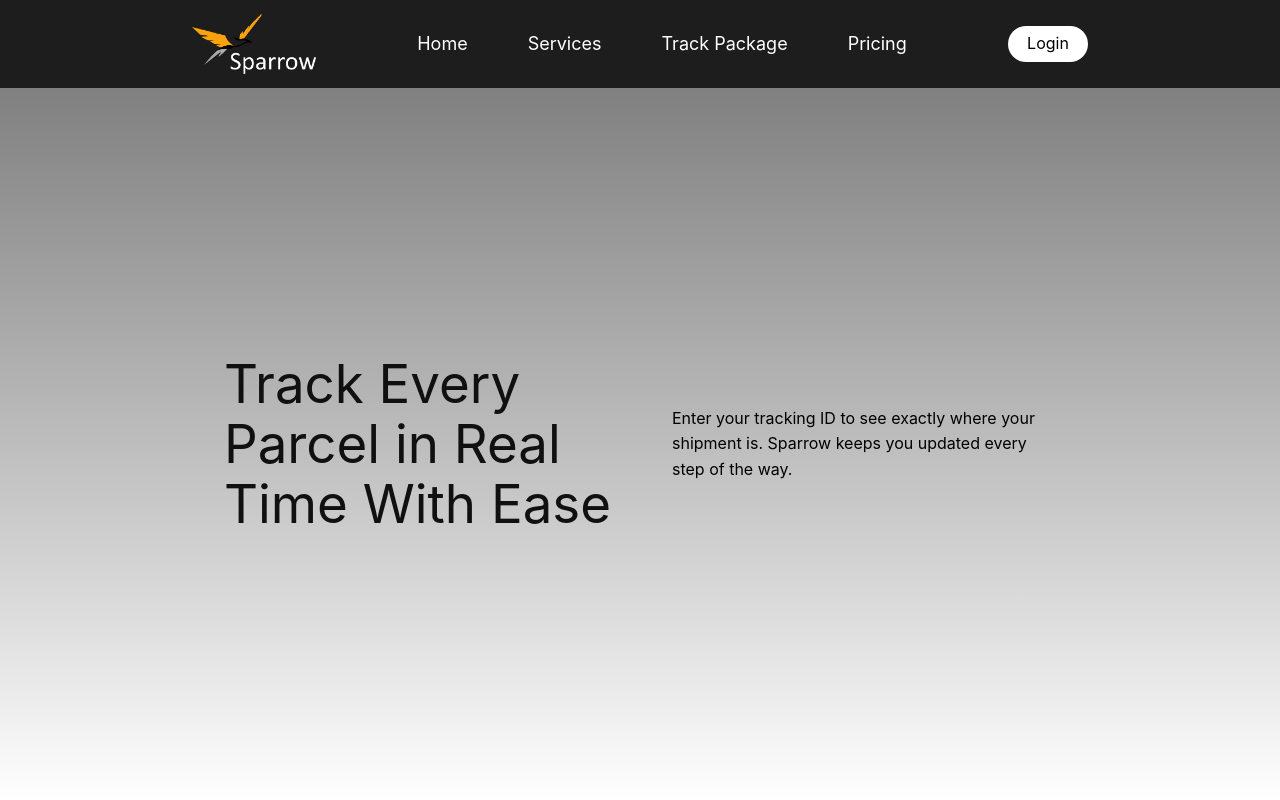
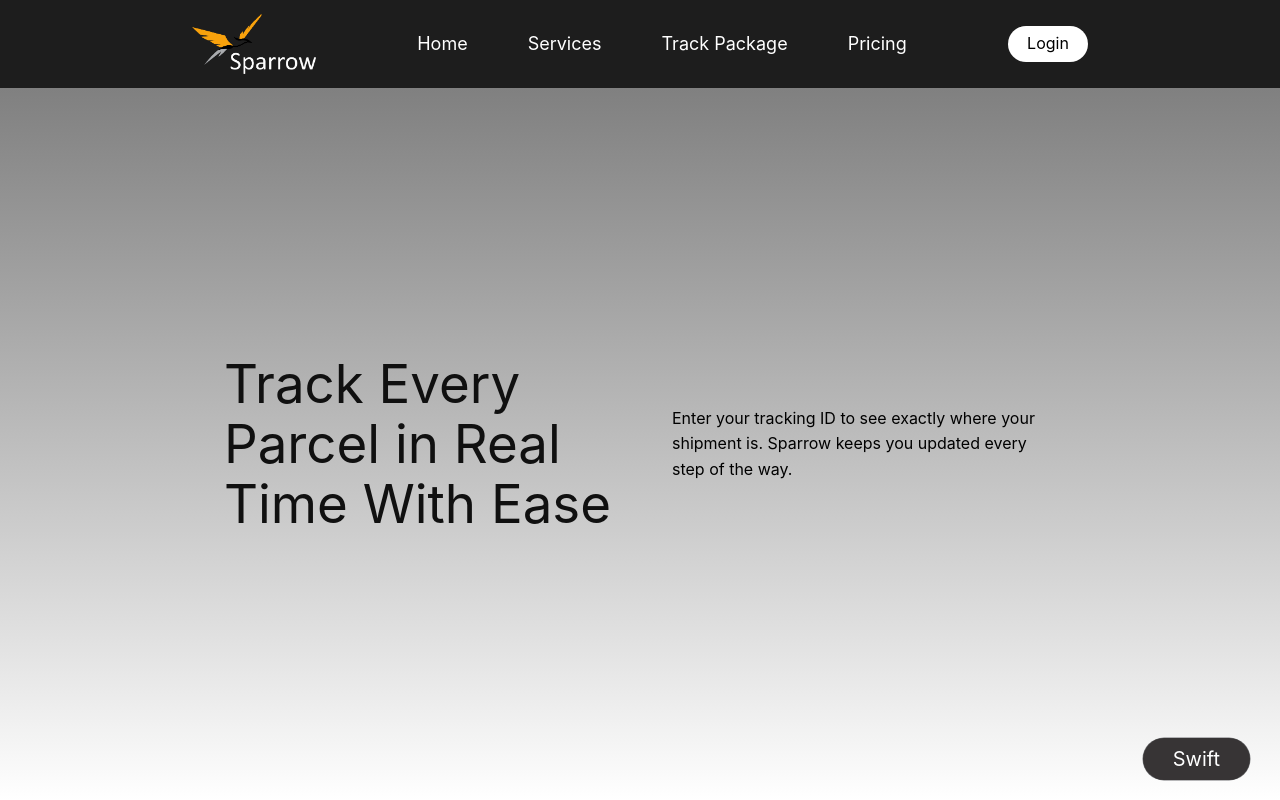
Before and after one commit to Nivakaran-S/sparrow-frontend, a Next.js app: page /track in a window 1280 px wide. Shown: the top 800 px of the page. Built offline with nearby package versions, Linux system fonts and the light colour scheme.

Commit message:
updated changes to ui

```diff
--- a/app/pricing/page.tsx
+++ b/app/pricing/page.tsx
@@ -1,6 +1,7 @@
 import Footer from "../components/Footer";
 import Navigation from "../components/Navigation";
 import PackagePrice from "../components/PackagePrice";
+import Swift from "../components/Swift";
 
 export default function Pricing() {
     return(
@@ -22,6 +23,7 @@ export default function Pricing() {
                 </div>
             </div>
             <PackagePrice/>
+            <Swift/>
             <Footer/>
         </div>
     )
--- a/app/register/page.tsx
+++ b/app/register/page.tsx
@@ -5,6 +5,7 @@ import Link from "next/link";
 import Navigation from "../components/Navigation";
 import Footer from "../components/Footer";
 import RegistrationForm from "../components/RegistrationForm";
+import Swift from "../components/Swift";
 
 
 export default function Register() {
@@ -20,6 +21,7 @@ export default function Register() {
       <div className="bg-gradient-to-b from-[#808080]  to-white">
         <RegistrationForm/>
       </div>
+      <Swift/>
      <Footer/>
     </div>
   );
--- a/app/services/page.tsx
+++ b/app/services/page.tsx
@@ -1,5 +1,6 @@
 import Footer from "../components/Footer";
 import Navigation from "../components/Navigation";
+import Swift from "../components/Swift";
 import TrackParcel from "../components/TrackParcel";
 
 export default function Services() {
@@ -19,7 +20,7 @@ export default function Services() {
                     <p className="text-black">Sparrow streamlines your logistics by combining, managing, and delivering parcels smarter and faster.</p>
                 </div>
             </div>
-
+            <Swift/>
             <Footer/>
         </div>
     )
--- a/app/track/page.tsx
+++ b/app/track/page.tsx
@@ -1,5 +1,6 @@
 import Footer from "../components/Footer";
 import Navigation from "../components/Navigation";
+import Swift from "../components/Swift";
 
 import TrackParcel from "../components/TrackParcel";
 
@@ -20,7 +21,7 @@ export default function Track() {
             </div>
 
             <TrackParcel/>
-
+            <Swift/>
             <Footer/>
         </div>
     )
```
